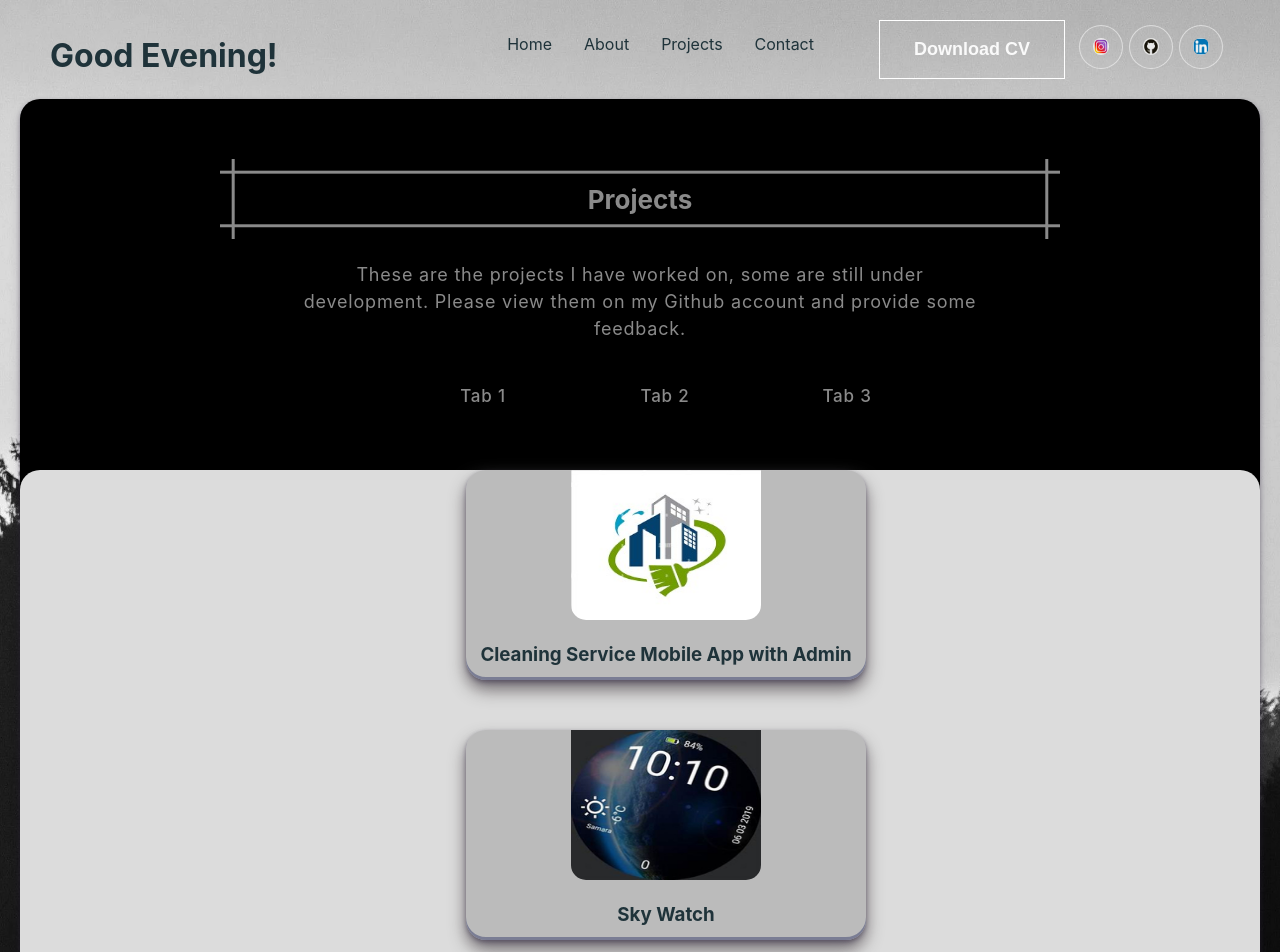
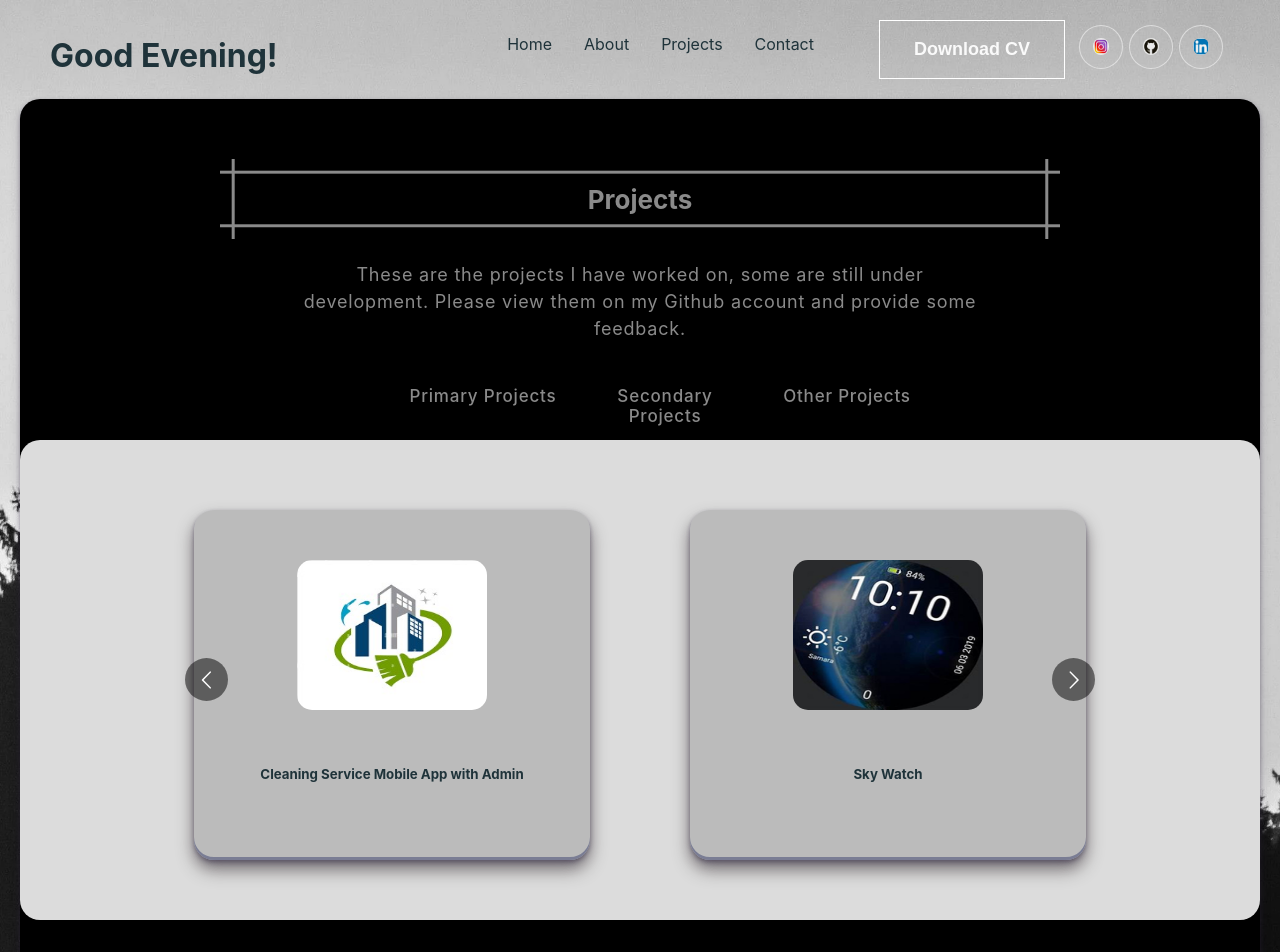
Before and after one commit to triplem20/portfolio-project, a React (Create React App) app: page /Projects in a window 1280 px wide. Shown: the top 952 px of the page. Built offline with nearby package versions, Linux system fonts and the light colour scheme.

Commit message:
14.8.2024

```diff
--- a/public/index.html
+++ b/public/index.html
@@ -2,7 +2,7 @@
 <html lang="en">
   <head>
     <meta charset="utf-8" />
-    <link rel="icon" href="%PUBLIC_URL%/favicon.ico" />
+    <link rel="icon" href="favicon.ico" />
     <meta name="viewport" content="width=device-width, initial-scale=1" />
     <meta name="theme-color" content="#000000" />
     <meta
@@ -24,7 +24,7 @@
       work correctly both with client-side routing and a non-root public URL.
       Learn how to configure a non-root public URL by running `npm run build`.
     -->
-    <title>React App</title>
+    <title>Portfolio</title>
   </head>
   <body>
     <noscript>You need to enable JavaScript to run this app.</noscript>
--- a/src/Components/Projects.js
+++ b/src/Components/Projects.js
@@ -1,25 +1,45 @@
 import React from 'react';
 import { Col, Container, Row, Tab, Nav } from 'react-bootstrap';
-import { ProjectTile } from './projectTile';
+import Carousel from "react-multi-carousel";
+import 'react-multi-carousel/lib/styles.css'; // Ensure to include this for carousel styles
 import projimg1 from '../assets/img/logo1.jpg';
 import projimg2 from '../assets/img/weather_logo.png';
 import projimg3 from '../assets/img/destiny_logo.png';
 
 export const Projects = () => {
+
+  const responsive = {
+    desktop: {
+      breakpoint: { max: 3000, min: 1024 },
+      items: 3,
+      slidesToSlide: 3 // optional, default to 1.
+    },
+    tablet: {
+      breakpoint: { max: 1024, min: 464 },
+      items: 2,
+      slidesToSlide: 2 // optional, default to 1.
+    },
+    mobile: {
+      breakpoint: { max: 464, min: 0 },
+      items: 1,
+      slidesToSlide: 1 // optional, default to 1.
+    }
+  };
+
   const projects = [
     {
       title: 'Cleaning Service Mobile App with Admin',
-      description: '  A web application module, which enables you to manage services by adding, updating, and deleting those services. And other features such as accepting and rejecting customers requests coming from the mobile application. And integrated with a mobile Application module. ',
+      description: 'A web application module, which enables you to manage services by adding, updating, and deleting those services. And other features such as accepting and rejecting customers requests coming from the mobile application. And integrated with a mobile Application module.',
       imgUrl: projimg1,
     },
     {
       title: 'Sky Watch',
-      description: '  A weather forecast application module that gives the user the temprature and other weather details at their current location, and also at a selected city or location.  ',
+      description: 'A weather forecast application module that gives the user the temperature and other weather details at their current location, and also at a selected city or location.',
       imgUrl: projimg2,
     },
     {
-      title: 'The Unkown',
-      description: '  Story-based game which provides the user with nultiple story options.  ',
+      title: 'The Unknown Adventure',
+      description: 'Story-based game which provides the user with multiple story options, and each continues according to the choices made by the user.',
       imgUrl: projimg3,
     },
   ];
@@ -39,28 +59,51 @@ export const Projects = () => {
           <Tab.Container id='projects-tabs' defaultActiveKey='first'>
             <Nav variant='pills' className='nav-pills mb-5 justify-content-center'>
               <Nav.Item>
-                <Nav.Link eventKey='first'>Tab 1</Nav.Link>
+                <Nav.Link eventKey='first'>Primary Projects</Nav.Link>
               </Nav.Item>
               <Nav.Item>
-                <Nav.Link eventKey='second'>Tab 2</Nav.Link>
+                <Nav.Link eventKey='second'>Secondary Projects</Nav.Link>
               </Nav.Item>
               <Nav.Item>
-                <Nav.Link eventKey='third'>Tab 3</Nav.Link>
+                <Nav.Link eventKey='third'>Other Projects</Nav.Link>
               </Nav.Item>
             </Nav>
+
             <Tab.Content>
               <Tab.Pane eventKey='first'>
-                {projects.map((project, index) => (
-                  <ProjectTile
-                    key={index}
-                    title={project.title}
-                    description={project.description}
-                    imgUrl={project.imgUrl}
-                  />
-                ))}
+                <Carousel responsive={responsive} infinite={true} className="owl-carousel owl-theme skill-slider">
+                  {projects.map((project, index) => (
+                    <div key={index} className="flip-card-proj">
+                      <div className="flip-card-inner-proj">
+                        <div className="flip-card-front-proj">
+                          <img className="projimg" src={project.imgUrl} alt={project.title} />
+                          <h5 className="projecttle">{project.title}</h5>
+                        </div>
+                        <div className="flip-card-back-proj">
+                          <h4 className="projdes">{project.description}</h4>
+                        </div>
+                      </div>
+                    </div>
+                  ))}
+                </Carousel>
               </Tab.Pane>
-              {/* You can add more Tab.Pane components here for other tabs */}
+
+              <Tab.Pane eventKey='second'>
+                <h2>Secondary Projects</h2>
+                <p>
+                 Still Under Development...
+                  This section will showcase projects that are currently in progress or in the conceptual phase. Stay tuned for updates!
+                </p>
+              </Tab.Pane>
+
+              <Tab.Pane eventKey='third'>
+                <h2>Other Projects</h2>
+                <p>
+                  Here you can find a collection of various other projects that do not fit into the primary categories but are still worth mentioning. Some might be side projects, experiments, or older works.
+                </p>
+              </Tab.Pane>
             </Tab.Content>
+
           </Tab.Container>
         </Container>
       </section>
--- a/src/index.css
+++ b/src/index.css
@@ -1,20 +1,30 @@
-:root{
-  color: light dark;
+:root {
+  --background-light: #fff;
+  --background-dark: #444;
+  --text-light: #444;
+  --text-dark: #fff;
 }
 
 body {
   margin: 20px;
-  background-color: light-dark(#fff #444);
-  color: light-dark(#444 #fff);
+  background-color: var(--background-light);
+  color: var(--text-light);
   font-size: 16px;
+  font-family: -apple-system, BlinkMacSystemFont, 'Segoe UI', 'Roboto', 'Oxygen',
+    'Ubuntu', 'Cantarell', 'Fira Sans', 'Droid Sans', 'Helvetica Neue', sans-serif;
   background-image: url("background1.webp");
   background-size: cover;
-  font-family: -apple-system, BlinkMacSystemFont, 'Segoe UI', 'Roboto', 'Oxygen',
-    'Ubuntu', 'Cantarell', 'Fira Sans', 'Droid Sans', 'Helvetica Neue',
-    sans-serif;
-  -webkit-font-smoothing: antialiased;
-  -moz-osx-font-smoothing: grayscale;
 }
+
+@media (prefers-color-scheme: dark) {
+  body {
+    background-color: var(--background-dark);
+    color: var(--text-dark);
+  }
+}
+
+/* Other styles remain the same but cleaned up */
+
 html{
   scroll-behavior: smooth;
 }
@@ -389,11 +399,12 @@ filter: brightness(1%0) saturate(100%) invert(0%) sepia(7%) saturate(98%) hue-ro
 
 .flip-card-proj {
   background-color: transparent;
-  width: 400px;
-  margin-top: 50px;
-  margin-left: 36%;
-  height: 210px;
-  align-content: center;
+  height: 350px;
+  perspective: 1000px;
+    border-radius: 64px;
+    text-align: center;
+    padding: 60px 50px;
+    margin-top: 10px;
 
 }
 
@@ -444,11 +455,19 @@ filter: brightness(1%0) saturate(100%) invert(0%) sepia(7%) saturate(98%) hue-ro
 .projimg{
   width: 190px;
   height: 150px;
-  border-bottom-left-radius: 15px;
-  border-bottom-right-radius: 15px;
+  border-radius: 15px;
+  margin-top: 50px;
+}
+.projecttle{
+  padding-top: 30px;
+  color:  rgb(31, 51, 58);
 }
 
-#projtitle, .projdes{
+.projdes{
+  text-align: justify;
+  padding-left: 5px;
+  padding-right: 5px;
+  padding-top: 10px;
   color:  rgb(31, 51, 58);
 }
 
@@ -520,6 +539,7 @@ filter: brightness(1%0) saturate(100%) invert(0%) sepia(7%) saturate(98%) hue-ro
 }
 .project  .nav-item {
   width: 150px;
+
 
 }
 .project .nav.nav-pills .nav-link {
@@ -643,6 +663,7 @@ input[type=text], input[type=email], select, textarea {
 }
 
 label {
+  color:#322e2e;
   padding: 12px 12px 12px 0;
 
 }
```
